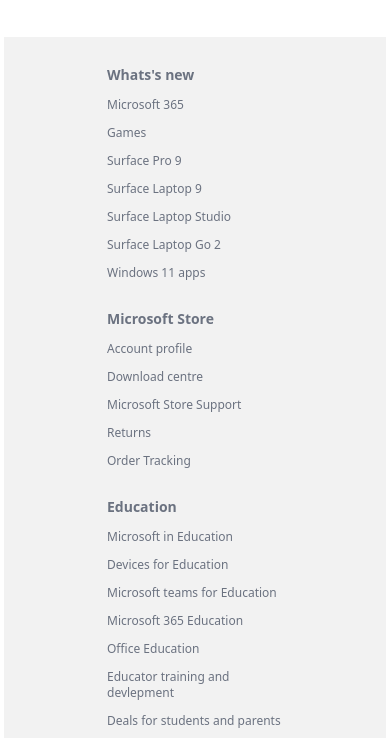
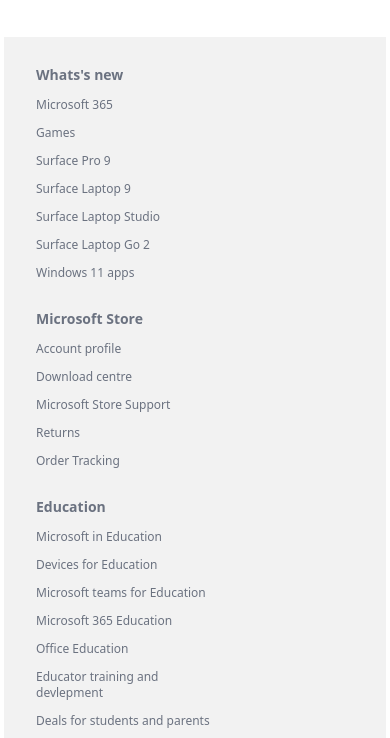
Before and after one commit to VanshajV/MicrosoftcloneVV, a website built with Vite: page index.html in a window 390 px wide. Shown: the part 4991-5729 px from the top of the page. Built offline with nearby package versions, Linux system fonts and the light colour scheme.

Commit message:
Add files via upload

```diff
--- a/index.html
+++ b/index.html
@@ -160,7 +160,7 @@
 
     </div>
 
-    <div class="last flex flex-wrap justify-around text-xs bg-[#f2f2f2] px-8 py-4 text-gray-500 space-y-4 md:space-y-0">
+    <div class="last flex flex-wrap md:justify-around  text-xs bg-[#f2f2f2] px-8 py-4 text-gray-500 space-y-4 md:space-y-0">
         <div class="w-44">
             <h1 class="font-semibold my-3 text-sm">Whats's new
             </h1>
```
